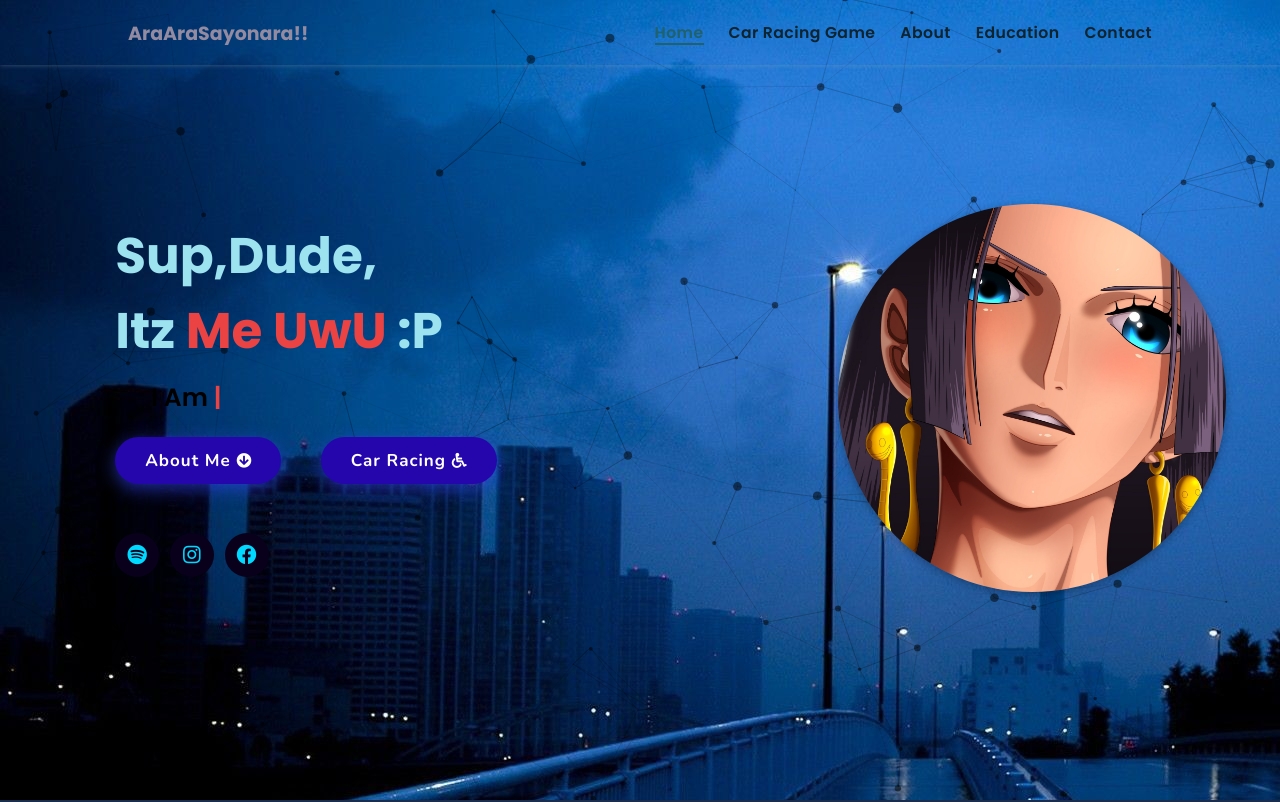
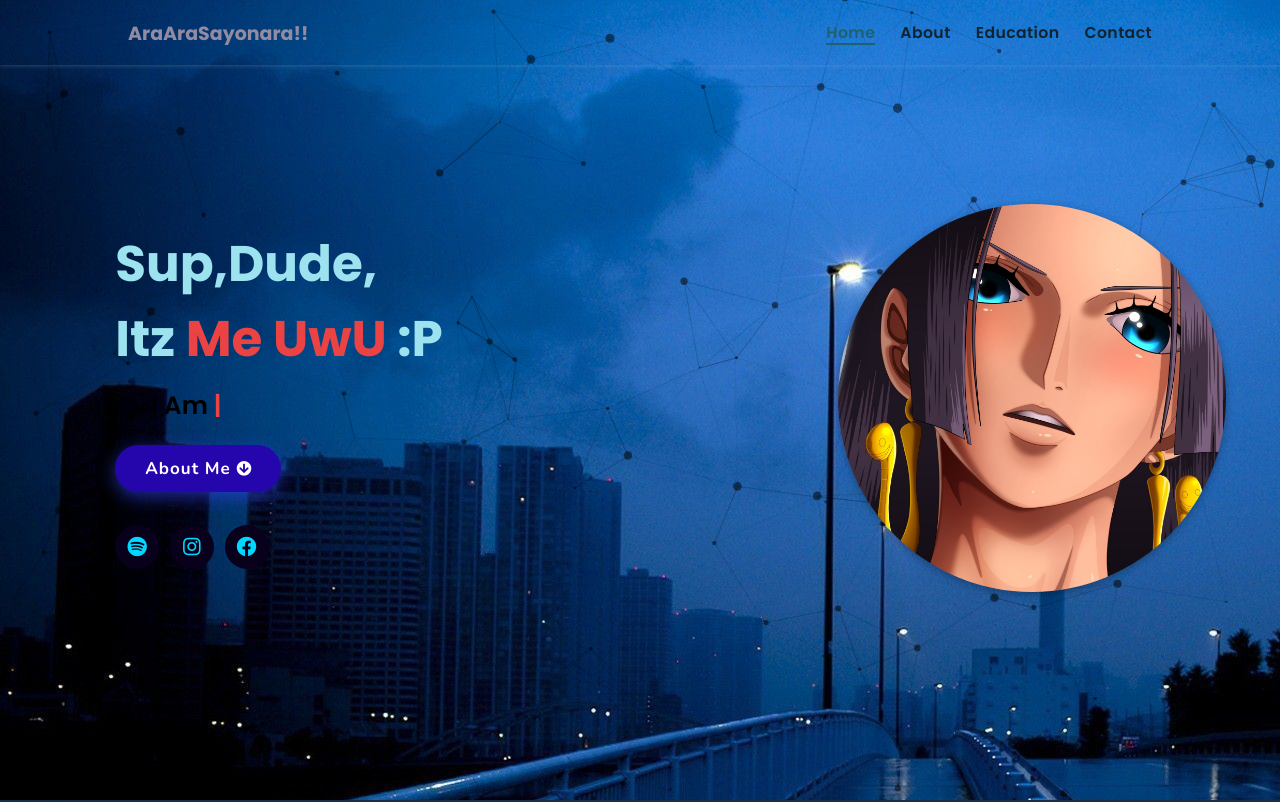
Before and after one commit to ZoroOusenpai/web, a plain HTML site: page index.html in a window 1280 px wide. Shown: the top 802 px of the page. Drawn offline with nearby package versions, Linux system fonts and the light colour scheme; no server answers; animation ran at ten frames a second.

Commit message:
Update index.html

```diff
--- a/index.html
+++ b/index.html
@@ -27,7 +27,6 @@
         <nav class="navbar">
             <ul>
             <li><a class="active" href="#home">Home</a></li>
-            <li><a href="/HexGL-master/index.html"> Car Racing game </a></li>
             <li><a href="#about">About</a></li>
             <li><a href="#education">Education</a></li>
             <li><a href="#contact">Contact</a></li>
@@ -47,8 +46,7 @@
     <a href="#about" class="btn"><span>About Me</span>
       <i class="fas fa-arrow-circle-down"></i>
     </a>
-    &nbsp; &nbsp; &nbsp; &nbsp; &nbsp; &nbsp; &nbsp; &nbsp; &nbsp; &nbsp;   &nbsp; &nbsp;  &nbsp; &nbsp; &nbsp; &nbsp; &nbsp; &nbsp; &nbsp; &nbsp; &nbsp; &nbsp; &nbsp; &nbsp; &nbsp;&nbsp; &nbsp; &nbsp; &nbsp;&nbsp; &nbsp; &nbsp; &nbsp; &nbsp; &nbsp; &nbsp; &nbsp; &nbsp; &nbsp; &nbsp; <a href="/HexGL-master/index.html" class="btn"><span>Car Racing</span>
-    <i class=" fas fa-wheelchair"></i> </a>
+
     <div class="socials">
         <ul class="social-icons">
           <li><a class="youtube" aria-label="Spotify" href="https://open.spotify.com/user/31fdwmiiea3ncawh4vdvyhlfif74/playlists" target="_blank"><i class="fab fa-spotify"></i></a></li>
```
